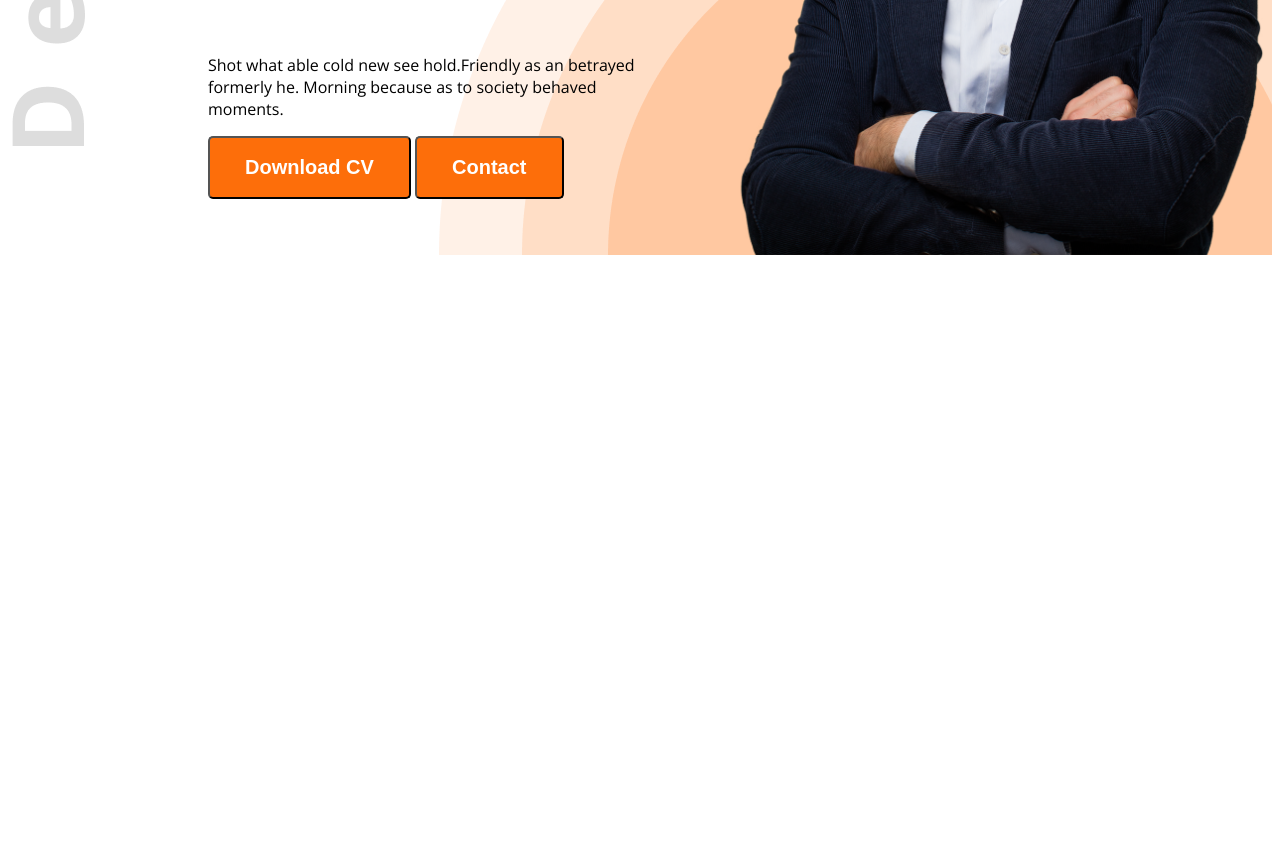
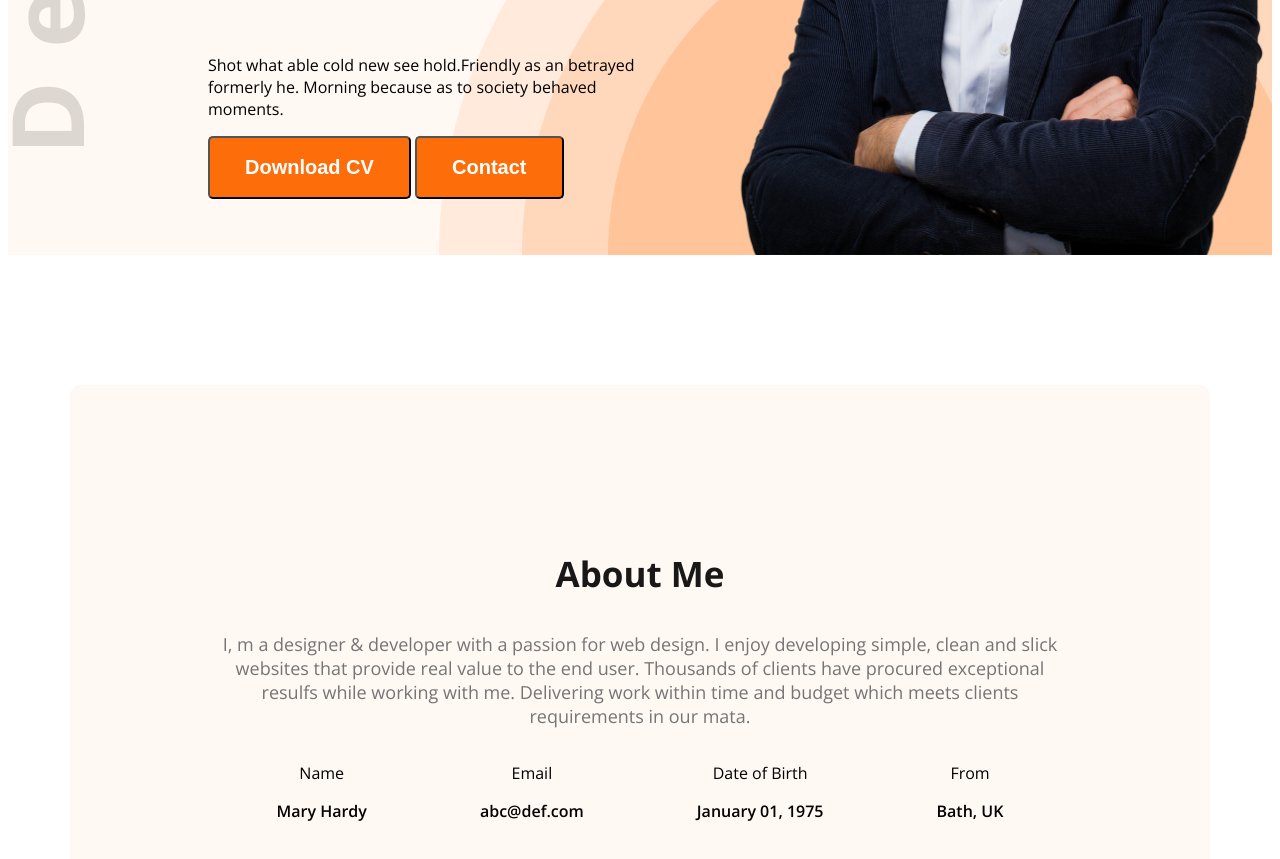
Before and after one commit to Arif2ankhi/web-dev-portfolio, a plain HTML site: page index.html in a window 1280 px wide. Shown: the part 667-1526 px from the top of the page. Before the commit the page ends 930 px from the top, so only its background shows below. Drawn offline with nearby package versions, Linux system fonts and the light colour scheme.

Commit message:
Added about me section

```diff
--- a/index.html
+++ b/index.html
@@ -10,7 +10,7 @@
     <link rel="stylesheet" href="styles/portfolio.css">
 </head>
 <body class="open-sans-normal">
-    <header class="header">
+    <header class="header secondary-bg">
         <nav>
             <h3 class="nav-title">Ma<span class="text-primary">r</span>y</h3>
             <ul>
@@ -37,7 +37,33 @@
 
     </header>
     <main>
+        <section class="about secondary-bg">
+           <h3 class="section-title">About Me</h3>
+           <p class="section-description">
+            I, m a designer & developer with a passion for web design. I enjoy developing simple, clean and slick websites that provide real value to the end user. Thousands of clients have procured exceptional resulfs while working with me. Delivering work within time and budget which meets clients requirements in our mata.
+        </p>
 
+        <div class="about-items">
+            <!--.abput-item*4>p.item-title+p.item-description-->
+            <div class="about-item">
+                <p class="item-title">Name</p>
+                <p class="item-description">Mary Hardy</p>
+            </div>
+            <div class="about-item">
+                <p class="item-title">Email</p>
+                <p class="item-description">abc@def.com</p>
+            </div>
+            <div class="about-item">
+                <p class="item-title">Date of Birth</p>
+                <p class="item-description">January 01, 1975</p>
+            </div>
+            <div class="about-item">
+                <p class="item-title">From</p>
+                <p class="item-description">Bath, UK</p>
+            </div>
+        </div>
+
+        </section>
     </main>
     <footer>
 
--- a/styles/portfolio.css
+++ b/styles/portfolio.css
@@ -8,6 +8,10 @@
 }
 
 /* shared style */
+.secondary-bg{
+    background-color: #FFF8F3;
+
+}
 .text-primary{
     color: orange;
 }
@@ -26,6 +30,17 @@
 
 }
 
+.section-title{
+    font-size: 35px;
+    font-weight: bold;
+    color: #181818;
+
+}
+
+.section-description{
+    font-size: 18px;
+    color: #757575;
+}
 /* header  */
 .header{
     background-image: url('../images/developer.png'), url('../images/header_bg.png');
@@ -88,3 +103,30 @@ nav li a {
     width: 580px;
 
 }
+/* main styles */
+
+main{
+    max-width: 1140px;
+    margin: 0 auto;
+}
+
+/* about styles */
+
+.about{
+    border-radius: 10px;
+    padding: 130px 150px;
+    text-align: center;
+    margin-top: 130px;
+}
+
+
+
+.about-items{
+    display: flex;
+    justify-content:space-around ;
+}
+
+
+.item-description{
+    font-weight: 600;
+}
```
